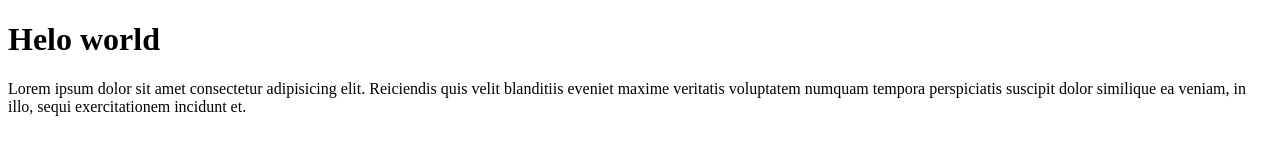
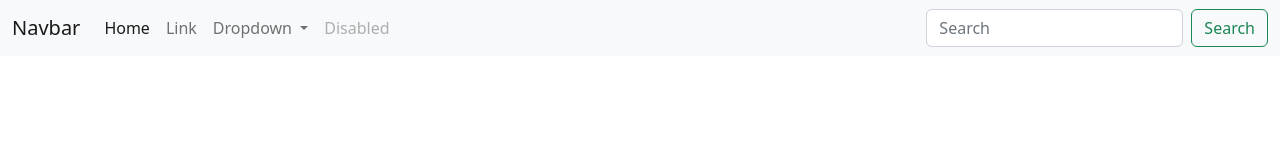
Before and after one commit to SPYDYHAPPY/mycode, a plain HTML site: page index.html in a window 1280 px wide. Drawn offline with nearby package versions, Linux system fonts and the light colour scheme.

Commit message:
Navbar section added

```diff
--- a/index.html
+++ b/index.html
@@ -1,13 +1,48 @@
-<!DOCTYPE html>
+<!doctype html>
 <html lang="en">
-<head>
-    <meta charset="UTF-8">
-    <meta http-equiv="X-UA-Compatible" content="IE=edge">
-    <meta name="viewport" content="width=device-width, initial-scale=1.0">
-    <title>Document</title>
-</head>
-<body>
-    <h1>Helo world</h1>
-    <p>Lorem ipsum dolor sit amet consectetur adipisicing elit. Reiciendis quis velit blanditiis eveniet maxime veritatis voluptatem numquam tempora perspiciatis suscipit dolor similique ea veniam, in illo, sequi exercitationem incidunt et.</p>
-</body>
+  <head>
+    <meta charset="utf-8">
+    <meta name="viewport" content="width=device-width, initial-scale=1">
+    <title>Bootstrap demo</title>
+    <link href="https://cdn.jsdelivr.net/npm/bootstrap@5.2.2/dist/css/bootstrap.min.css" rel="stylesheet" >
+  </head>
+  <body>
+    <nav class="navbar navbar-expand-lg bg-light">
+        <div class="container-fluid">
+          <a class="navbar-brand" href="#">Navbar</a>
+          <button class="navbar-toggler" type="button" data-bs-toggle="collapse" data-bs-target="#navbarSupportedContent" aria-controls="navbarSupportedContent" aria-expanded="false" aria-label="Toggle navigation">
+            <span class="navbar-toggler-icon"></span>
+          </button>
+          <div class="collapse navbar-collapse" id="navbarSupportedContent">
+            <ul class="navbar-nav me-auto mb-2 mb-lg-0">
+              <li class="nav-item">
+                <a class="nav-link active" aria-current="page" href="#">Home</a>
+              </li>
+              <li class="nav-item">
+                <a class="nav-link" href="#">Link</a>
+              </li>
+              <li class="nav-item dropdown">
+                <a class="nav-link dropdown-toggle" href="#" role="button" data-bs-toggle="dropdown" aria-expanded="false">
+                  Dropdown
+                </a>
+                <ul class="dropdown-menu">
+                  <li><a class="dropdown-item" href="#">Action</a></li>
+                  <li><a class="dropdown-item" href="#">Another action</a></li>
+                  <li><hr class="dropdown-divider"></li>
+                  <li><a class="dropdown-item" href="#">Something else here</a></li>
+                </ul>
+              </li>
+              <li class="nav-item">
+                <a class="nav-link disabled">Disabled</a>
+              </li>
+            </ul>
+            <form class="d-flex" role="search">
+              <input class="form-control me-2" type="search" placeholder="Search" aria-label="Search">
+              <button class="btn btn-outline-success" type="submit">Search</button>
+            </form>
+          </div>
+        </div>
+      </nav>
+    <script src="https://cdn.jsdelivr.net/npm/bootstrap@5.2.2/dist/js/bootstrap.bundle.min.js"></script>
+  </body>
 </html>
```
